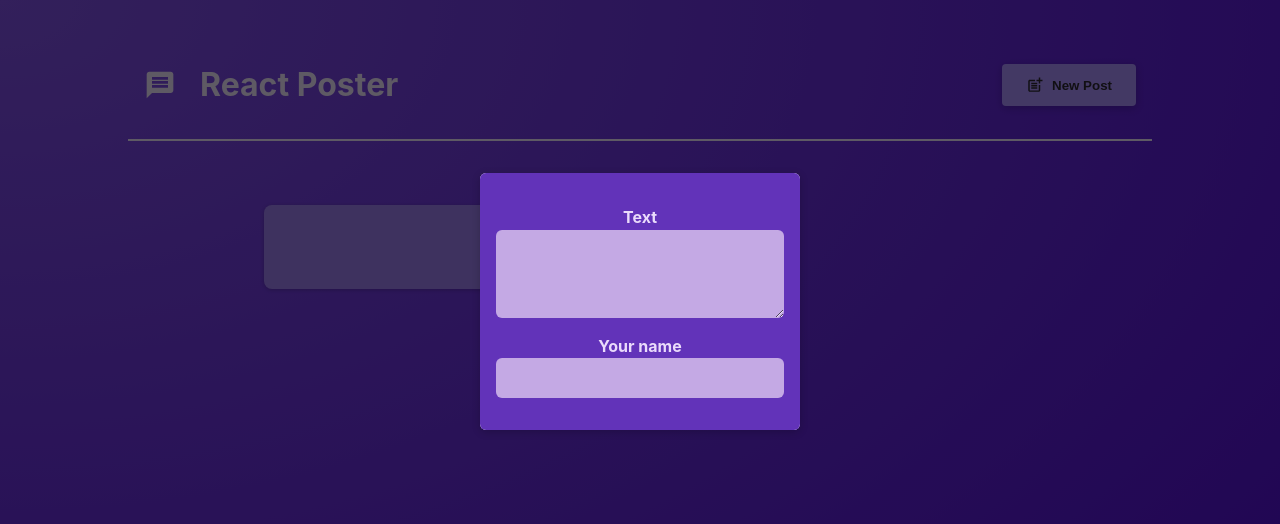
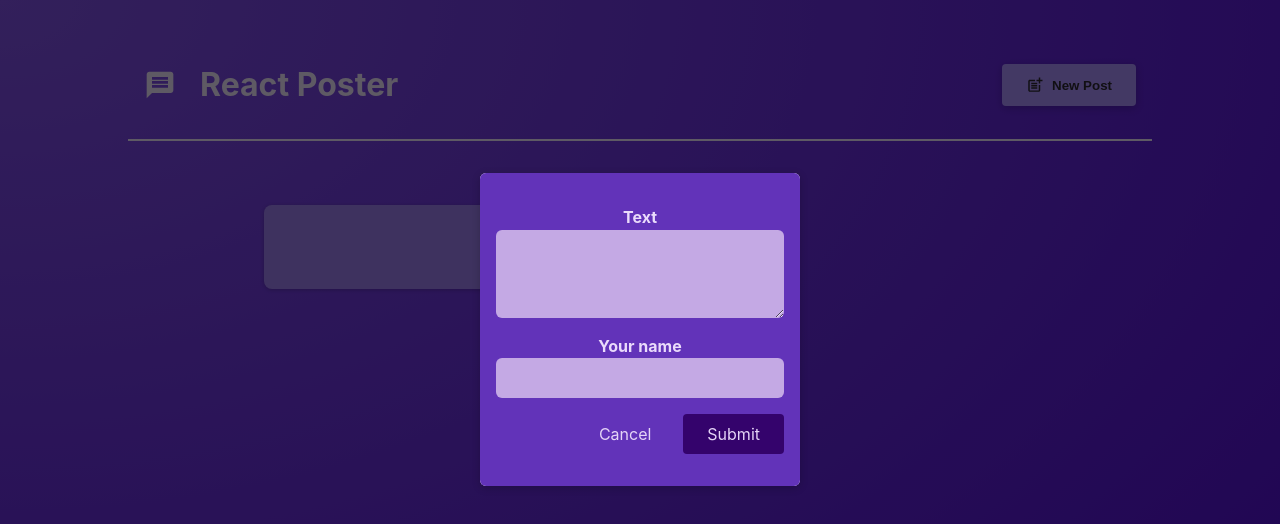
Before and after one commit to tintoll/react_guide, a React (Vite) app in the folder 29-summary/: page / in a window 1280 px wide. Both pictures are taken after a click on the button "New Post". Shown: the top 524 px of the page. Built offline with nearby package versions, Linux system fonts and the light colour scheme.

Commit message:
modal - add cancel,submit button

```diff
--- a/29-summary/src/components/NewPost.jsx
+++ b/29-summary/src/components/NewPost.jsx
@@ -1,15 +1,21 @@
 import classes from "./NewPost.module.css";
 
-function NewPost(props) {
+function NewPost({ onChangeBody, onChangeName, onCancel }) {
   return (
     <form className={classes.form}>
       <p>
         <label htmlFor="body">Text</label>
-        <textarea id="body" required rows={3} onChange={props.onChangeBody} />
+        <textarea id="body" required rows={3} onChange={onChangeBody} />
       </p>
       <p>
         <label htmlFor="name">Your name</label>
-        <input type="text" id="name" required onChange={props.onChangeAuthor} />
+        <input type="text" id="name" required onChange={onChangeName} />
+      </p>
+      <p className={classes.actions}>
+        <button type="button" onClick={onCancel}>
+          Cancel
+        </button>
+        <button>Submit</button>
       </p>
     </form>
   );
--- a/29-summary/src/components/PostList.jsx
+++ b/29-summary/src/components/PostList.jsx
@@ -23,6 +23,7 @@ export default function PostList({ isPosting, onStopPosting }) {
           <NewPost
             onChangeBody={changeBodyHandler}
             onChangeAuthor={changeAuthorHandler}
+            onCancel={onStopPosting}
           />
         </Modal>
       )}
```
